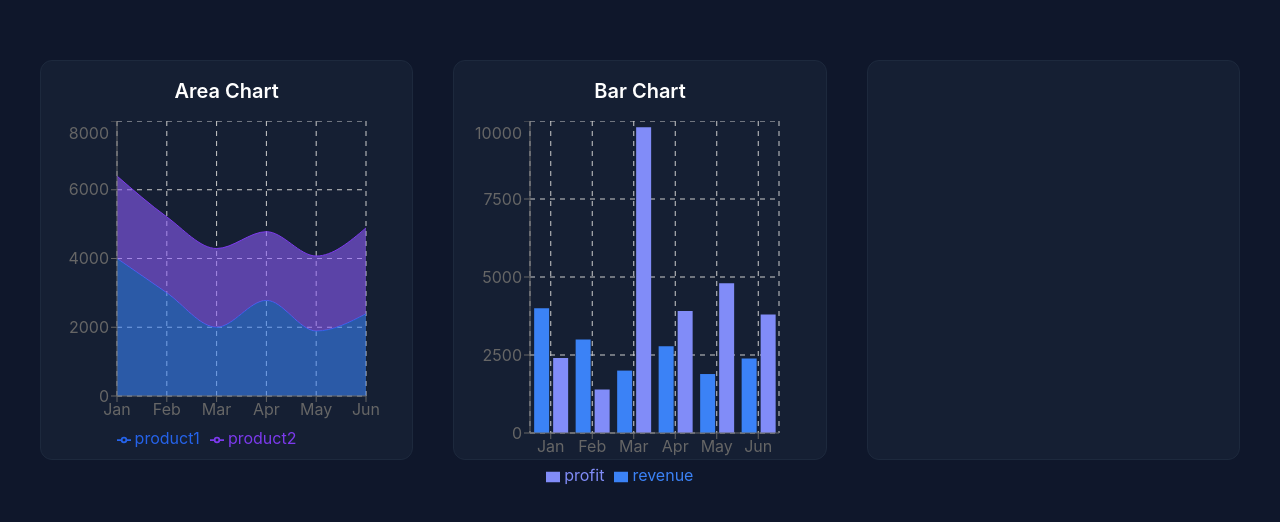
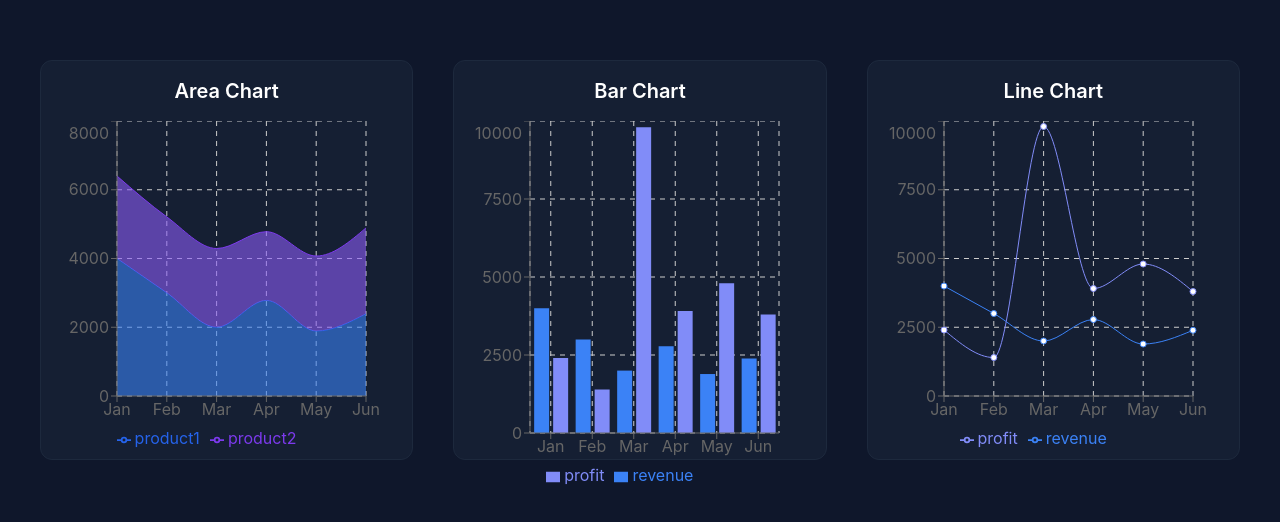
Before and after one commit to ChrisBarroso32/recharts-project-git, a React (Vite) app: page / in a window 1280 px wide. Shown: the part 140-662 px from the top of the page. Built offline with nearby package versions, Linux system fonts and the light colour scheme.

Commit message:
Diseño de LineChartComponent de LineChart.jsx e implementado en App.jsx

```diff
--- a/src/App.jsx
+++ b/src/App.jsx
@@ -1,6 +1,7 @@
 import React from 'react'
 import AreaChartComponent from "./components/AreaChart.jsx";
 import BarChartComponent from "./components/BarChart.jsx";
+import LineChartComponent from "./components/LineChart.jsx";
 
 const App = () => {
     return (
@@ -17,7 +18,8 @@ const App = () => {
                 </div>
 
                 <div className="h-[400px] w-full bg-slate-800/50 p-4 rounded-xl border border-slate-800 xl:col-span-1 lg:col-span-2">
-
+                    <h2 className="text-center text-xl font-semibold mb-4">Line Chart</h2>
+                    <LineChartComponent />
                 </div>
             </div>
         </main>
--- /dev/null
+++ b/src/components/LineChart.jsx
@@ -0,0 +1,59 @@
+import {
+    Line,
+    LineChart,
+    ResponsiveContainer,
+    XAxis,
+    YAxis,
+    CartesianGrid,
+    Tooltip,
+    Legend
+} from 'recharts'
+
+const salesData = [
+    { name: 'Jan', revenue: 4000, profit: 2400 },
+    { name: 'Feb', revenue: 3000, profit: 1398 },
+    { name: 'Mar', revenue: 2000, profit: 9800 },
+    { name: 'Apr', revenue: 2780, profit: 3908 },
+    { name: 'May', revenue: 1890, profit: 4800 },
+    { name: 'Jun', revenue: 2390, profit: 3800 },
+];
+
+const LineChartComponent = () => {
+    return (
+        <ResponsiveContainer width="100%" height="90%">
+            <LineChart
+                width={500}
+                height={400}
+                data={salesData}
+                margin={{right: 30}}>
+                <YAxis />
+                <XAxis dataKey="name" />
+                <CartesianGrid strokeDasharray="5 5" />
+                <Tooltip content={<CostumeTooltip />}/>
+                <Legend />
+                <Line type="monotone" dataKey="revenue" stroke="#3b82f6" />
+                <Line type="monotone" dataKey="profit" stroke="#818cf8" />
+            </LineChart>
+        </ResponsiveContainer>
+    );
+};
+
+const CostumeTooltip = ({ active, payload, label }) => {
+    if (active && payload && payload.length) {
+        return (
+            <div className="p-4 bg-slate-900 flex flex-col gap-4 rounded-md">
+                <p className="text-medium text-lg">{label}</p>
+                <p className="text-sm text-blue-400">
+                    Product 1:
+                    <span className="ml-2">${payload[0].value}</span>
+                </p>
+                <p className="text-sm text-indigo-400">
+                    Product 2:
+                    <span className="ml-2">${payload[1].value}</span>
+                </p>
+            </div>
+        );
+    }
+};
+
+export default LineChartComponent
```
